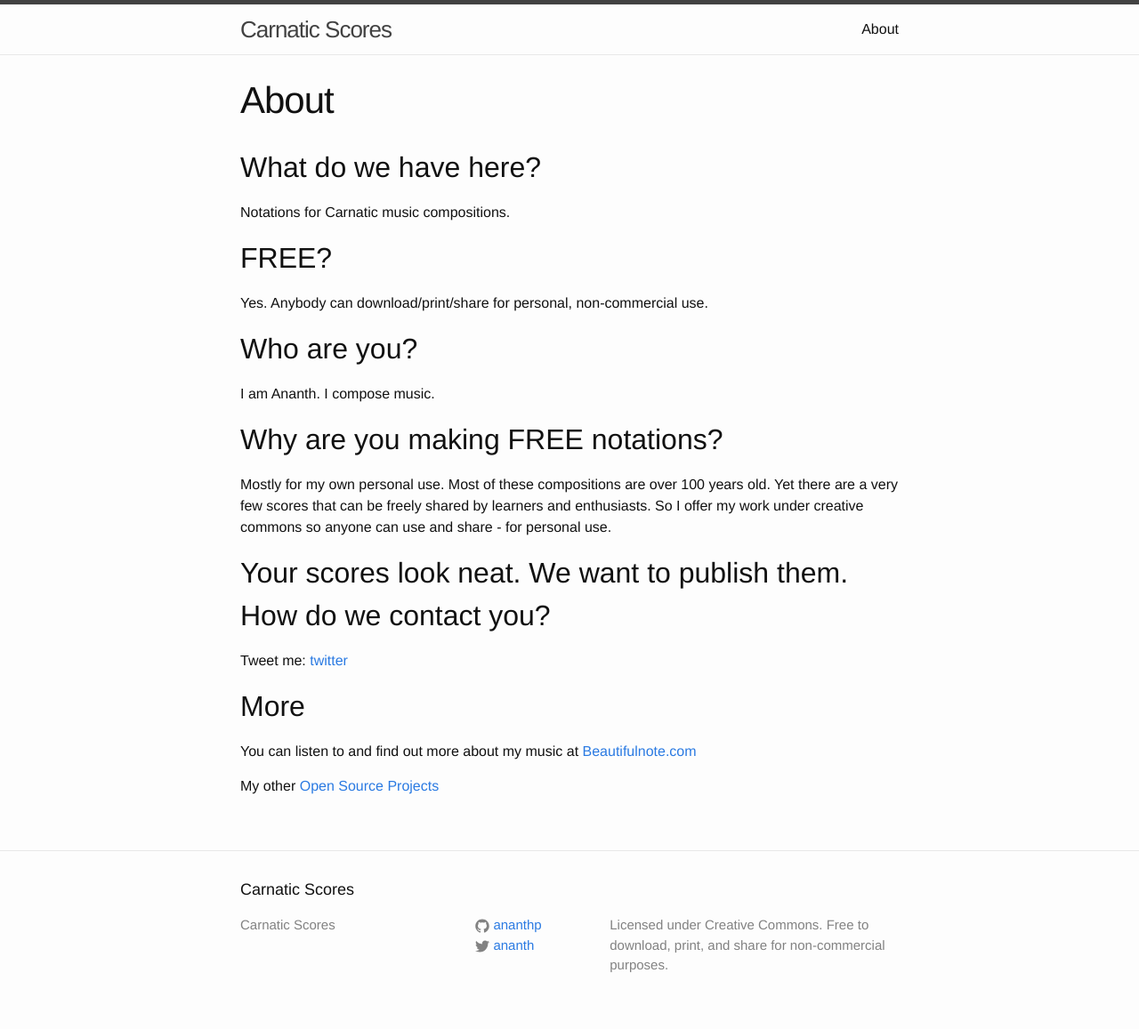
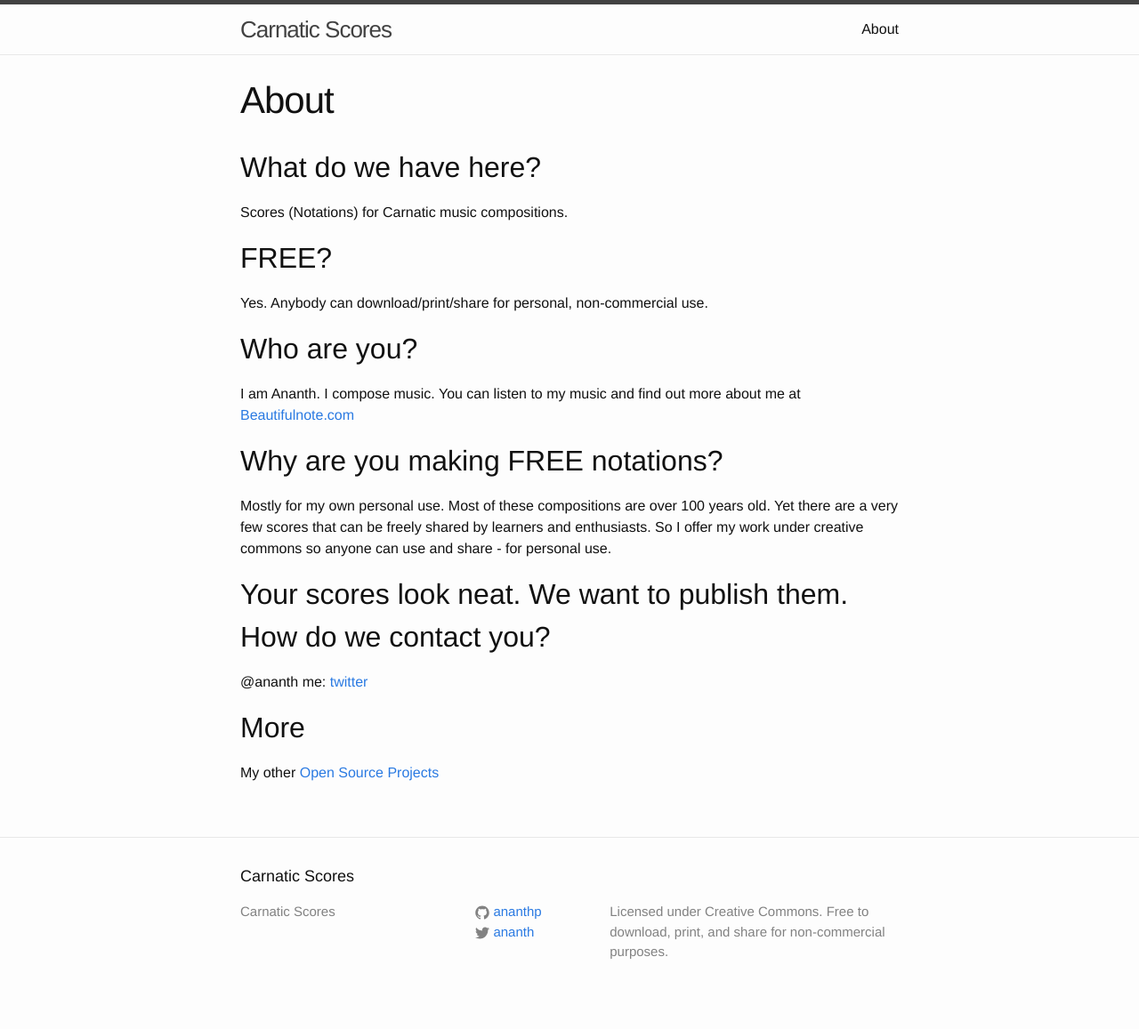
Before and after one commit to ananthp/carnatic_scores, a Jekyll site: the page built from FAQ.markdown, in a window 1280 px wide. Shown: the whole page at 89% size. Built offline with Jekyll 4.4.1, drawn with Linux system fonts in a browser that asks for light colours.

Commit message:
minor corrections

```diff
--- a/FAQ.markdown
+++ b/FAQ.markdown
@@ -1,12 +1,12 @@
 ---
 layout: page
 title: About
-permalink: /about/
+permalink: /FAQ/
 ---
 
 ##  What do we have here?
 
-Notations for Carnatic music compositions.
+Scores (Notations) for Carnatic music compositions.
 
 ## FREE?
 
@@ -14,7 +14,7 @@ Yes. Anybody can download/print/share for personal, non-commercial use.
 
 ## Who are you?
 
-I am Ananth. I compose music.
+I am Ananth. I compose music.  You can listen to my music and find out more about me at [Beautifulnote.com](http://beautifulnote.com/blog)
 
 ## Why are you making FREE notations?
 
@@ -22,10 +22,9 @@ Mostly for my own personal use. Most of these compositions are over 100 years ol
 
 ## Your scores look neat. We want to publish them. How do we contact you?
 
-Tweet me: [twitter]
+@ananth me: [twitter]
 
 ## More
-You can listen to and find out more about my music at [Beautifulnote.com](http://beautifulnote.com/blog)
 
 My other [Open Source Projects](http://ananthp.github.io)
 
```
